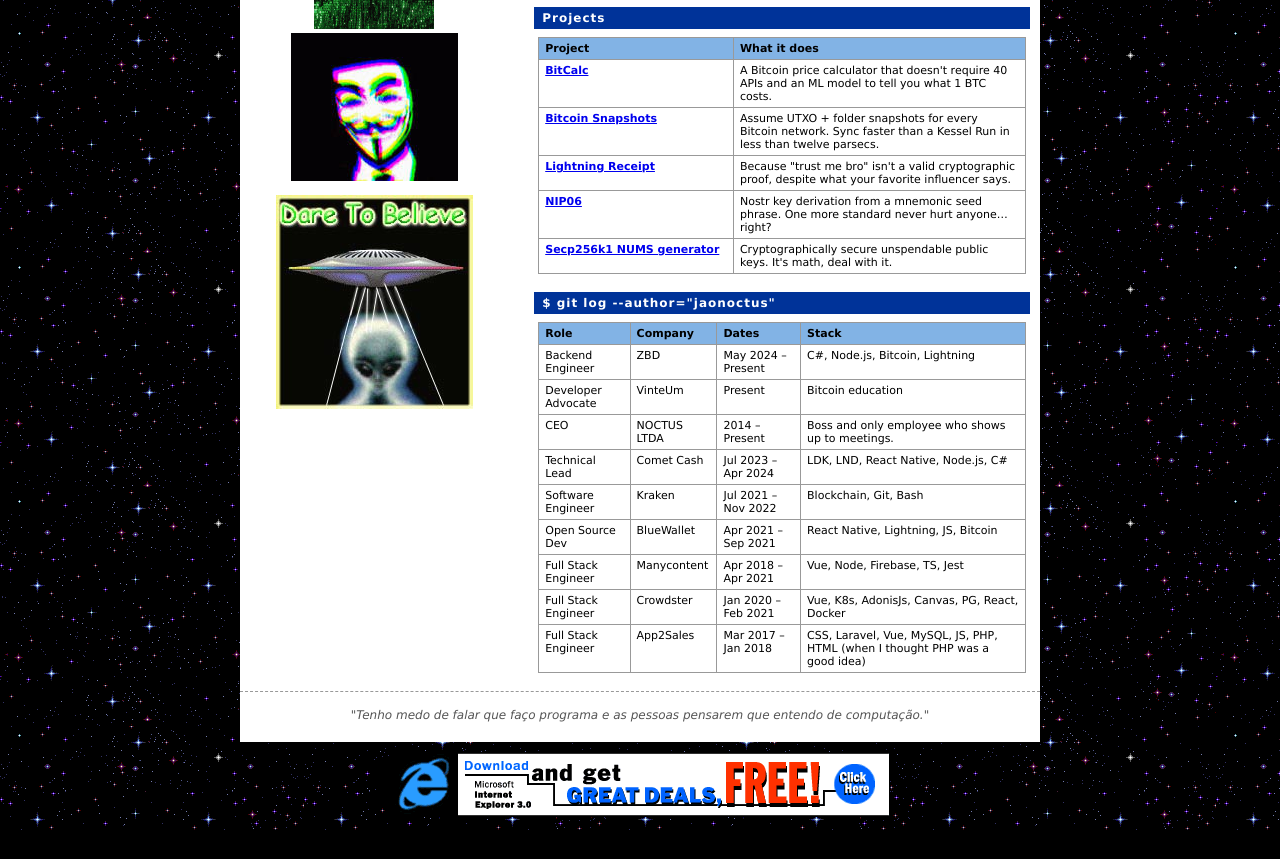
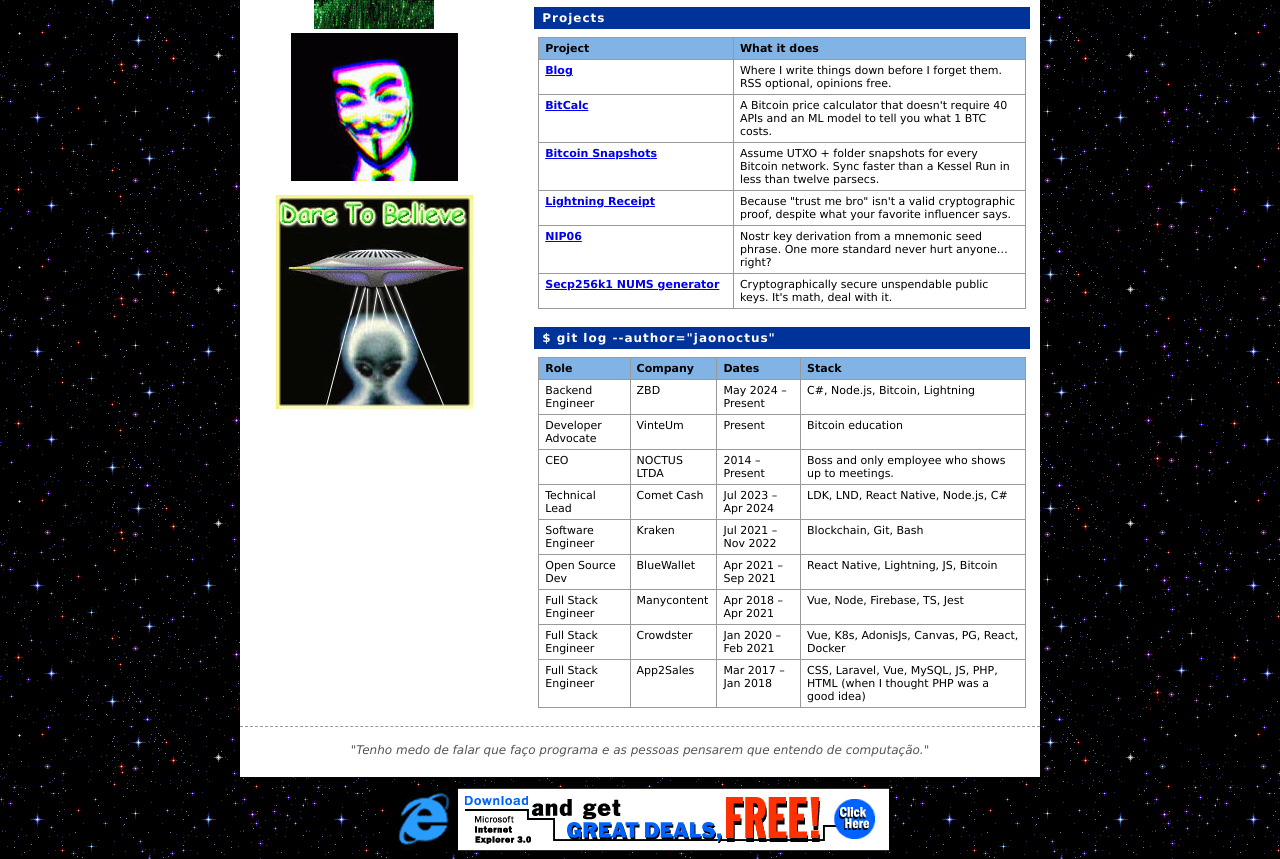
Before and after one commit to jaonoctus/jaonoctus.dev, a plain HTML site: page index.html in a window 1280 px wide. Shown: the part 1151-2010 px from the top of the page. Before the commit the page ends 1981 px from the top, so only its background shows below. Drawn offline with Linux system fonts and the light colour scheme.

Commit message:
chore: reference my blog

```diff
--- a/index.html
+++ b/index.html
@@ -131,6 +131,11 @@ GWbyNUnGeHOCYoySzItdipDcnceESACjCvu9Iwo=
               <th>What it does</th>
             </tr>
             <tr>
+              <td><b><a href="https://blog.jaonoctus.dev">Blog</a></b></td>
+              <td>Where I write things down before I forget them. RSS optional,
+              opinions free.</td>
+            </tr>
+            <tr>
               <td><b><a href="https://bitcalc.jaonoctus.dev">BitCalc</a></b></td>
               <td>A Bitcoin price calculator that doesn't require 40 APIs and an
               ML model to tell you what 1 BTC costs.</td>
```
